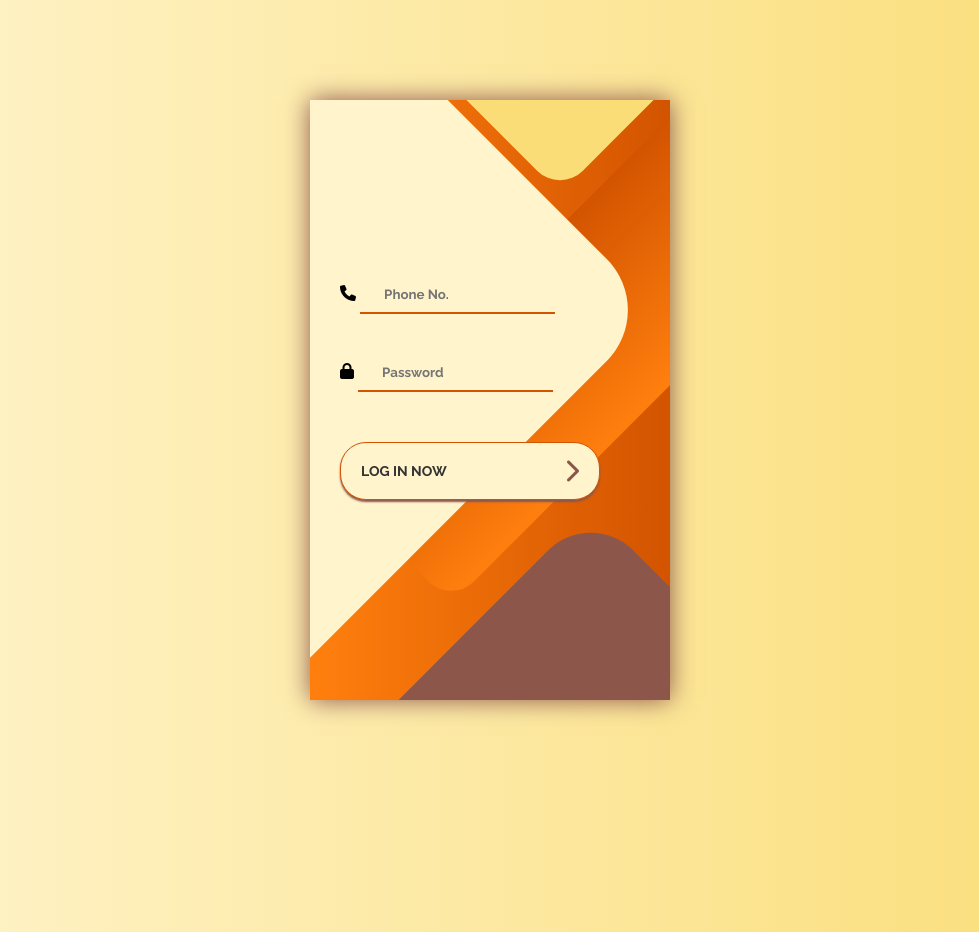
After one commit to erratus/Yogaws, a Python web app: template templates/login.html in a window 1280 px wide. The commit adds this page. Shown: the whole page, without its empty margins (150-1129 px from the left). Run offline with Jinja, Linux system fonts and the light colour scheme; the template is opened without the code that fills it, so the values that code supplies are empty.

Commit message:
updated webpage

```diff
--- /dev/null
+++ b/static/styles/login.css
@@ -0,0 +1,152 @@
+@import url('https://fonts.googleapis.com/css?family=Raleway:400,700');
+
+* {
+	box-sizing: border-box;
+	margin: 0;
+	padding: 0;
+	font-family: Raleway, sans-serif;
+}
+
+body {
+	background: linear-gradient(90deg, #fff4cc, #fadd77); /* Light Cream to Golden Yellow */
+}
+
+.container {
+	display: flex;
+	align-items: center;
+	justify-content: center;
+	min-height: 100vh;
+}
+
+.screen {
+	background: linear-gradient(90deg, #ff7f0e, #d35400); /* Vibrant Orange to Dark Orange */
+	position: relative;
+	height: 600px;
+	width: 360px;
+	box-shadow: 0px 0px 24px #8c564b; /* Soft Brown shadow */
+}
+
+.screen__content {
+	z-index: 1;
+	position: relative;
+	height: 100%;
+}
+
+.screen__background {
+	position: absolute;
+	top: 0;
+	left: 0;
+	right: 0;
+	bottom: 0;
+	z-index: 0;
+	-webkit-clip-path: inset(0 0 0 0);
+	clip-path: inset(0 0 0 0);
+}
+
+.screen__background__shape {
+	transform: rotate(45deg);
+	position: absolute;
+}
+
+.screen__background__shape1 {
+	height: 520px;
+	width: 520px;
+	background: #fff4cc; /* Light Cream */
+	top: -50px;
+	right: 120px;
+	border-radius: 0 72px 0 0;
+}
+
+.screen__background__shape2 {
+	height: 220px;
+	width: 220px;
+	background: #fadd77; /* Golden Yellow */
+	top: -172px;
+	right: 0;
+	border-radius: 32px;
+}
+
+.screen__background__shape3 {
+	height: 540px;
+	width: 190px;
+	background: linear-gradient(270deg, #ff7f0e, #d35400); /* Vibrant Orange to Dark Orange */
+	top: -24px;
+	right: 0;
+	border-radius: 32px;
+}
+
+.screen__background__shape4 {
+	height: 400px;
+	width: 200px;
+	background: #8c564b; /* Soft Brown */
+	top: 420px;
+	right: 50px;
+	border-radius: 60px;
+}
+
+.login {
+	width: 320px;
+	padding: 30px;
+	padding-top: 156px;
+}
+
+.login__field {
+	padding: 20px 0px;
+	position: relative;
+}
+
+.login__icon {
+	position: absolute;
+	top: 30px;
+	color: #8c564b; /* Soft Brown */
+}
+
+.login__input {
+	border: none;
+	border-bottom: 2px solid #d35400; /* Dark Orange */
+	background: none;
+	padding: 10px;
+	padding-left: 24px;
+	font-weight: 700;
+	width: 75%;
+	transition: .2s;
+	color: #333; /* Dark text color */
+}
+
+.login__input:active,
+.login__input:focus,
+.login__input:hover {
+	outline: none;
+	border-bottom-color: #ff7f0e; /* Vibrant Orange */
+}
+
+.login__submit {
+	background: #fff4cc; /* Light Cream */
+	font-size: 14px;
+	margin-top: 30px;
+	padding: 16px 20px;
+	border-radius: 26px;
+	border: 1px solid #d35400; /* Dark Orange */
+	text-transform: uppercase;
+	font-weight: 700;
+	display: flex;
+	align-items: center;
+	width: 100%;
+	color: #333; /* Dark text color */
+	box-shadow: 0px 2px 2px #8c564b; /* Soft Brown shadow */
+	cursor: pointer;
+	transition: .2s;
+}
+
+.login__submit:active,
+.login__submit:focus,
+.login__submit:hover {
+	border-color: #ff7f0e; /* Vibrant Orange */
+	outline: none;
+}
+
+.button__icon {
+	font-size: 24px;
+	margin-left: auto;
+	color: #8c564b; /* Soft Brown */
+}
--- a/static/styles/registration.css
+++ b/static/styles/registration.css
@@ -128,14 +128,14 @@
     background: #ff6600;
     color: #070707;
     border-radius: 4px 0 0 4px;
-    margin-right: 10px; /* Space between icon and input */
+    margin-right: 10px;
 }
 
 .textBox {
     height: 35px;
-    flex: 1; /* Make the textbox take up remaining space */
+    flex: 1;
     border: none;
-    padding-left: 10px; /* Space between icon and text */
+    padding-left: 10px;
     border-radius: 4px;
     background: #fff;
     color: #333;
--- a/templates/index.html
+++ b/templates/index.html
@@ -89,7 +89,7 @@
                 prenatal yoga,Iyengar Yoga, Aerial Yoga, and Traditional Yoga.</p>
 
             <p>My passion lies in guiding individuals towards holistic well-being through the integration of these diverse yoga practices.
-                 Let's embark on a transformative journey to nurture your mind, body, and spirit!</p>
+                Let's embark on a transformative journey to nurture your mind, body, and spirit!</p>
         </div>
 
     </section>
@@ -142,7 +142,7 @@
                     <input type="submit" name="Submit" class="submit" value="SUBMIT">
                 </div>
 
-                <a href="/templates/success.html" id="alrchk">already have an account?</a>
+                <a href="/templates/login.html" id="alrchk">already have an account?</a>
             </form>
         </div>
     </div>
@@ -161,7 +161,6 @@
                     <h4>Quick Links</h4>
                     <ul>
                         <li><a href="#">Documents & Certificate</a></li>
-                        <li><a href="#">Grievance</a></li>
                         <li><a href="/templates/gallery.html">Gallery</a></li>
                         <li><a href="/static/assets/Yoga Brochure-1.pdf">Brochure</a></li>
                     </ul>
--- /dev/null
+++ b/templates/login.html
@@ -0,0 +1,38 @@
+<!DOCTYPE html>
+<html lang="en">
+<head>
+    <meta charset="UTF-8">
+    <meta name="viewport" content="width=device-width, initial-scale=1.0">
+    <link rel="stylesheet" href="/static/styles/login.css">
+    <link rel="stylesheet" href="https://cdnjs.cloudflare.com/ajax/libs/font-awesome/6.0.0-beta3/css/all.min.css">
+    <title>Login</title>
+</head>
+<body>
+    <div class="container">
+        <div class="screen">
+            <div class="screen__content">
+                <form class="login" action="/templates/success.html" method="post">
+                    <div class="login__field">
+                        <i class="fa fa-phone"></i>
+                        <input type="number" class="login__input" placeholder="Phone No.">
+                    </div>
+                    <div class="login__field">
+                        <i class="fa fa-lock" aria-hidden="true"></i>
+                        <input type="password" class="login__input" placeholder="Password">
+                    </div>
+                    <button class="button login__submit">
+                        <span class="button__text">Log In Now</span>
+                        <i class="button__icon fas fa-chevron-right"></i>
+                    </button>
+                </form>
+            </div>
+            <div class="screen__background">
+                <span class="screen__background__shape screen__background__shape4"></span>
+                <span class="screen__background__shape screen__background__shape3"></span>
+                <span class="screen__background__shape screen__background__shape2"></span>
+                <span class="screen__background__shape screen__background__shape1"></span>
+            </div>
+        </div>
+    </div>
+</body>
+</html>
```
Also changed, not shown: static/styles/style.css (+0 -58 lines), templates/visionNmission.html (+58 -6 lines), README.md.
